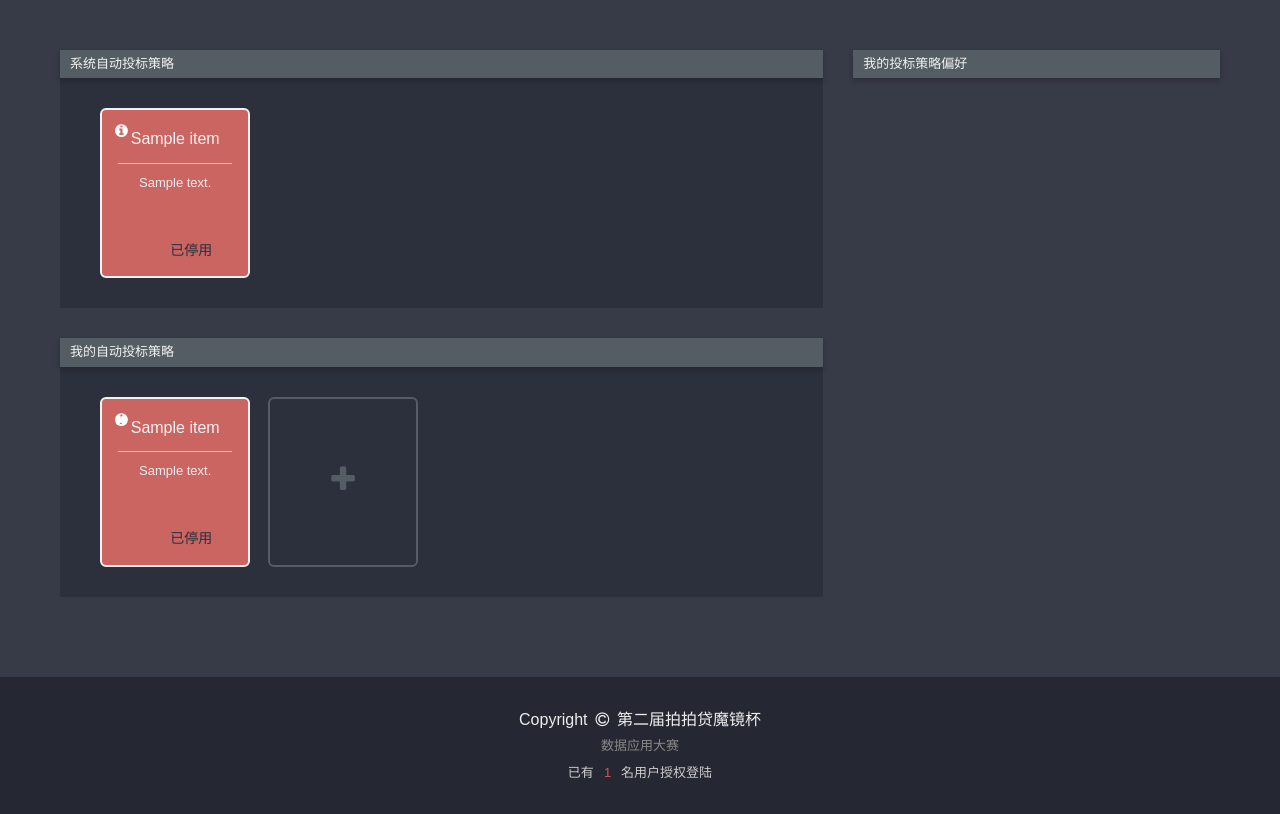
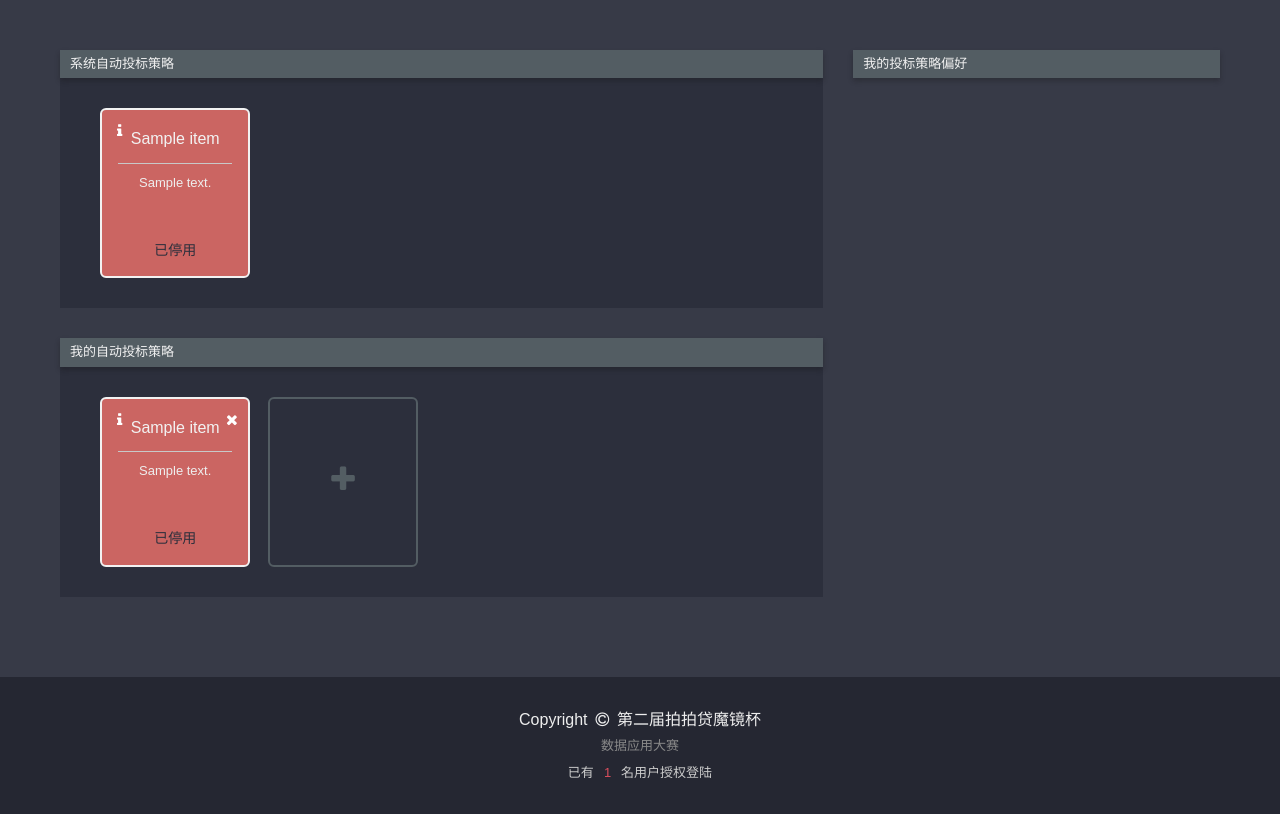
Before and after one commit to Honlan/ppd-magic-mirror-2, a Python web app: template templates/invest.html in a window 1280 px wide. Shown: the part 89-903 px from the top of the page. Run offline with Jinja, Linux system fonts and the light colour scheme; the template is opened without the code that fills it: most values are stand-ins (such as "Sample title", 1, 10 or a date in 2020).

Commit message:
bid test

```diff
--- a/templates/invest.html
+++ b/templates/invest.html
@@ -55,12 +55,13 @@
     width: 100%;
     position: absolute;
     bottom: 18px;
+    left: 0;
     margin-bottom: 0;
     font-size: 14px;
     color: #2c2f3c;
     font-weight: normal;
 }
-#plot1 .cell span.fa-info-circle, #plot2 .cell span.fa-info-circle {
+#plot1 .cell span.fa-info, #plot2 .cell span.fa-info {
     position: absolute;
     top: 8px;
     left: 8px;
@@ -71,7 +72,7 @@
 #plot1 .cell span.fa-times, #plot2 .cell span.fa-times {
     position: absolute;
     top: 8px;
-    left: 8px;
+    right: 8px;
     font-size: 15px;
     color: #fff;
     padding: 5px;
@@ -193,7 +194,7 @@
                             <h5>{{item['name']}}</h5>
                             <p>{{item['description']}}</p>
                             <h6>已停用</h6>
-                            <span class="fa fa-fw fa-info-circle"></span>
+                            <span class="fa fa-fw fa-info"></span>
                         </div>
                     {% endif %}
                 {% endfor %}
@@ -214,7 +215,7 @@
                             <h5>{{item['name']}}</h5>
                             <p>{{item['description']}}</p>
                             <h6>已停用</h6>
-                            <span class="fa fa-fw fa-info-circle"></span>
+                            <span class="fa fa-fw fa-info"></span>
                             <span class="fa fa-fw fa-times"></span>
                         </div>
                     {% endif %}
```
